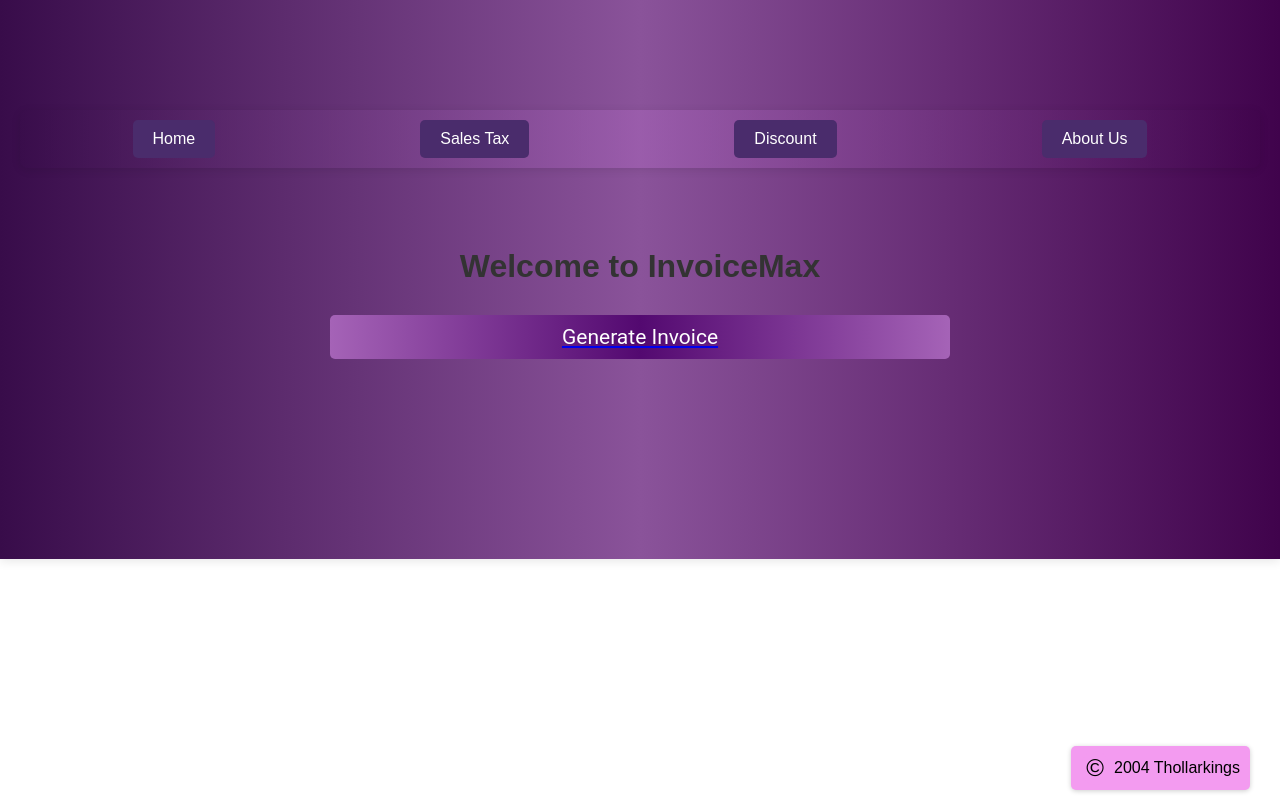
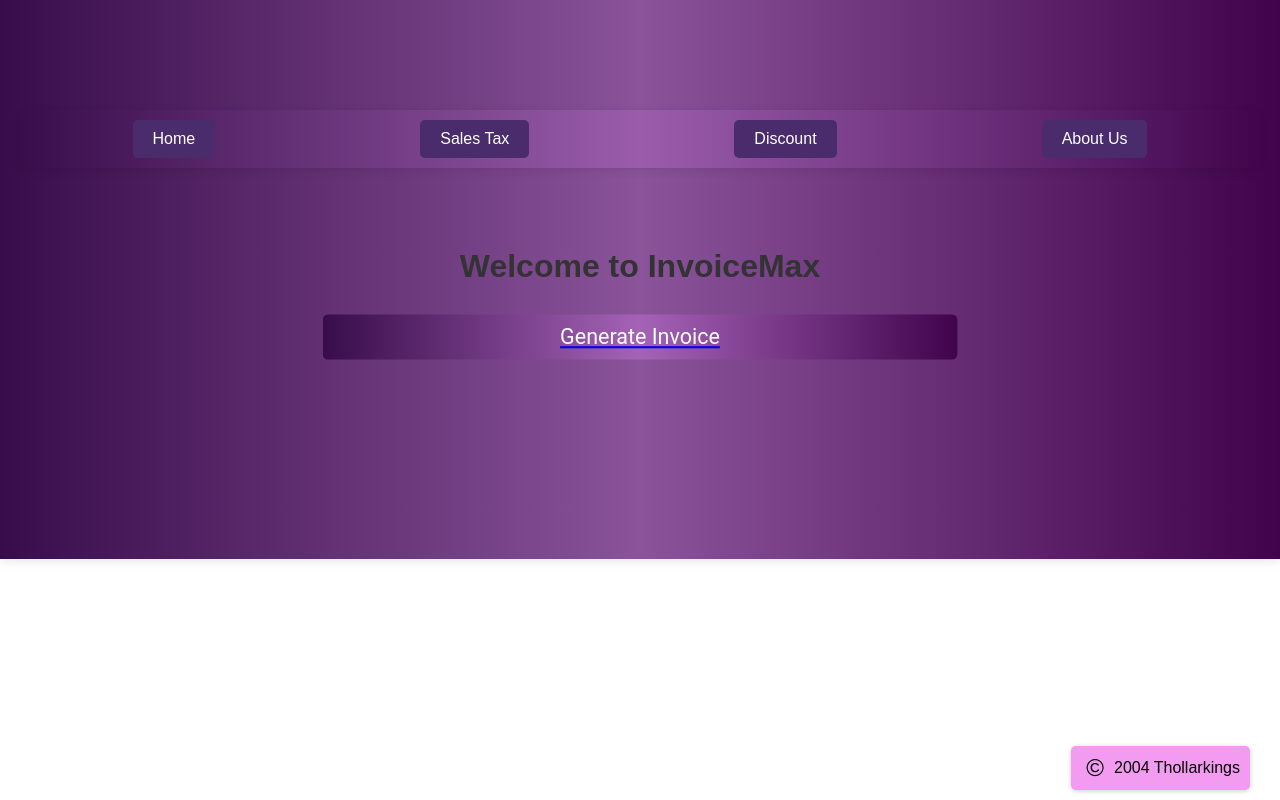
Before and after one commit to Thollarkings/InvoiceMax, a React (Create React App) app: page / in a window 1280 px wide. Built offline with nearby package versions, Linux system fonts and the light colour scheme.

Commit message:
Fix: The landing page for vercel

```diff
--- a/src/styles/App.css
+++ b/src/styles/App.css
@@ -15,7 +15,7 @@
   font-family: 'Roboto', sans-serif; /* Apply the Roboto font */
   font-size: 21px; /* Set font size to 21px */
   max-width: 50%;
-  background: linear-gradient(90deg, #a563b7, #530970, #a563b7);
+  background: linear-gradient(90deg, #380c4a, #a563b7, #40034c);
   color: white;
   padding: 10px 20px;
   border: none;
@@ -23,13 +23,18 @@
   cursor: pointer;
   display: block;
   margin: 0 auto;
+  animation: pulse 1.5s infinite; /* Add continuous pulse animation */
   text-decoration: none; /* Ensure no underline */
   outline: none; /* Remove outline */
-  transition: transform 0.3s ease; /* Smooth transition for scaling */
 }
 
-.button-invoice:hover {
-  transform: scale(1.2); /* Enlarge the button on hover */
+@keyframes pulse {
+  0%, 100% {
+      transform: scale(1); /* Original size */
+  }
+  50% {
+      transform: scale(1.05); /* Scale up */
+  }
 }
 
 /* Header styles */
```
